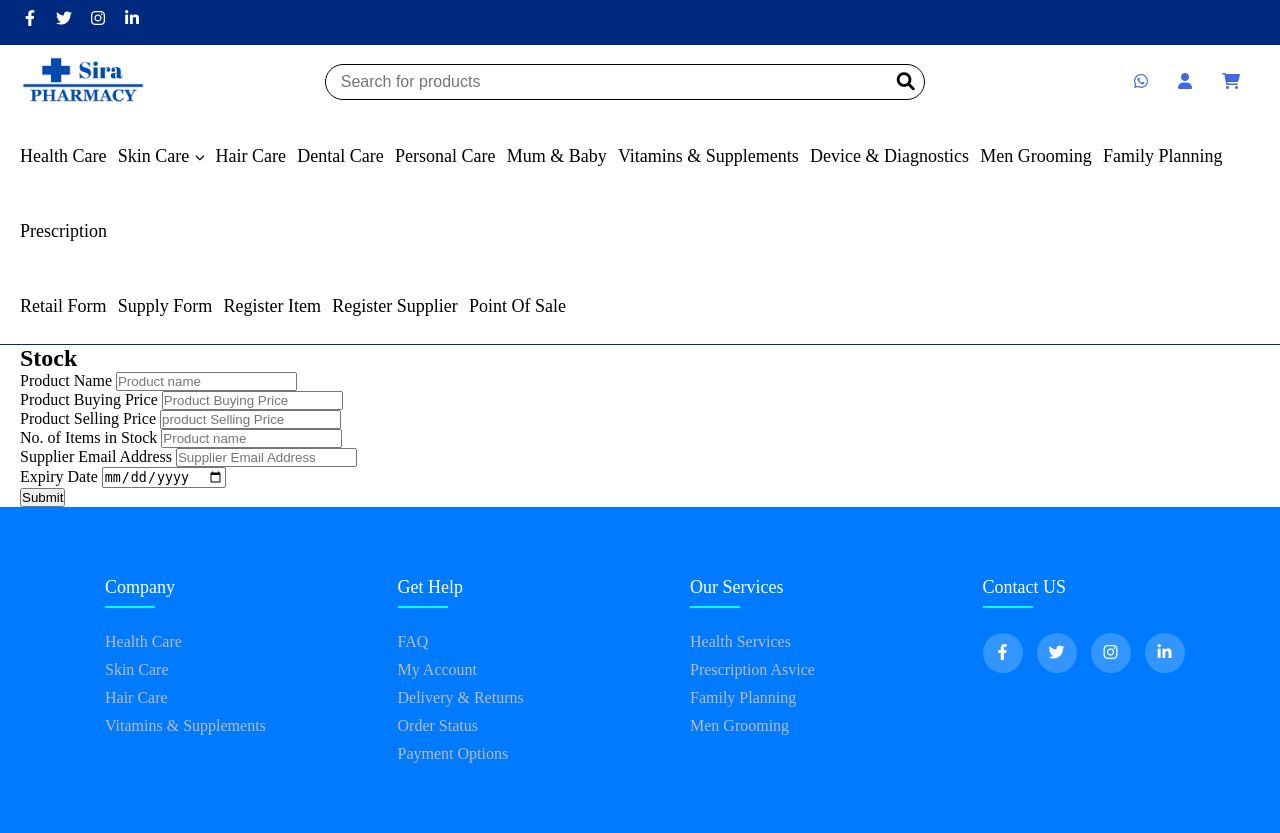
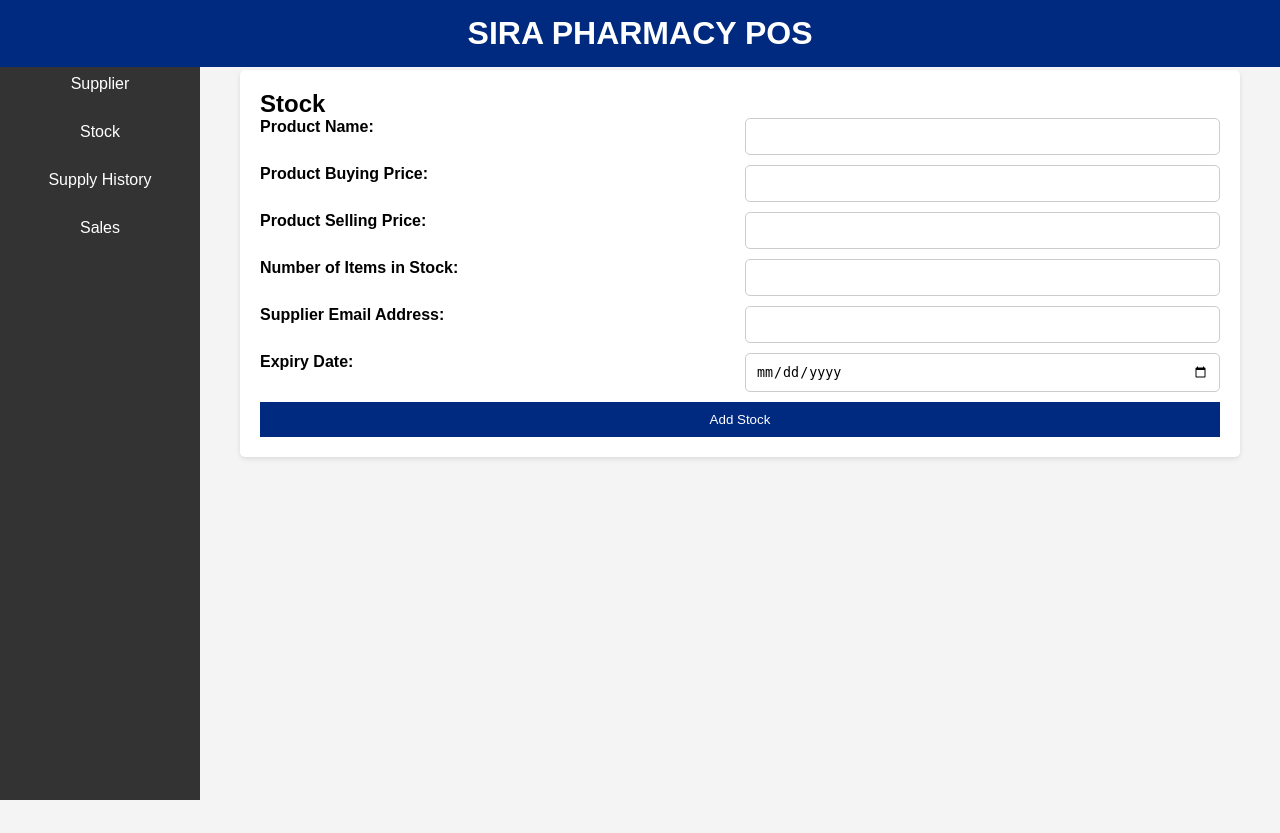
Before and after one commit to ChegeMicheal/sirapharm, a Flask app: page /stock in a window 1280 px wide. After the commit the page ends 800 px from the top, so only its background shows below. Run offline with Flask 3, Linux system fonts and the light colour scheme; some libraries are stand-ins or nearby versions.

Commit message:
dashboard pos

```diff
--- a/website/createdb.py
+++ b/website/createdb.py
@@ -3,7 +3,7 @@ import mysql.connector
 mydb = mysql.connector.connect(
     host="localhost",
     user="root",
-    passwd="MYSQLpassword24"
+    passwd="MYSQLpassword2024"
 )
 
 my_cursor = mydb.cursor()
--- a/website/models.py
+++ b/website/models.py
@@ -15,9 +15,9 @@ class User(db.Model, UserMixin):
         return '<Name %r>' % self.name
 
 
-class Footer_message(db.Model):
+class Supplier(db.Model):
     id= db.Column(db.Integer, primary_key = True)
     email = db.Column(db.String(150), nullable=False)
-    message = db.Column(db.String(10000), nullable=False)
-    visibility = db.Column(db.String(150))
+    supplierName = db.Column(db.String(150), nullable=False)
+    telephone = db.Column(db.String(10000), nullable=False)
     date_submitted = db.Column(db.DateTime, default=datetime.utcnow)
--- a/website/static/styles.css
+++ b/website/static/styles.css
@@ -4,6 +4,18 @@
   padding: 0;
   box-sizing: border-box;
   scroll-behavior: smooth;
+}
+
+.pos{
+  text-decoration: none;
+  color: white;
+  font-size: 1.2rem;
+  background-color: blue;
+  align-items: center;
+  border-radius: 10px;
+  height: auto;
+  padding: 0px 10px;
+  width: auto;
 }
 
 /* Header Styles */
--- a/website/templates/base.html
+++ b/website/templates/base.html
@@ -19,6 +19,7 @@
             <a href="#"><i class="fab fa-instagram"></i></a>
             <a href="#"><i class="fab fa-linkedin-in"></i></a>
         </div>
+        <a class="pos" href="/dashboard"> Point Of Sale</a><br>
     </div>
     <div class="main-bar">
         <div class="logo">
@@ -41,7 +42,7 @@
                 <div class="logo"><img src="{{ url_for('static', filename='images/sira logo.png') }}" height="80" width="120" alt="logo"></div>
                 <button type="button" class="close-menu-btn"></button>
               </div>
-            <ul>
+            <ul class="navigation-menu">
                 <li><a href="#">Health Care</a></li>
                 <li class="dropdown">
                   <a href="#">Skin Care</a>
@@ -63,17 +64,11 @@
                 <li><a href="#">Men Grooming</a></li>
                 <li><a href="#">Family Planning</a></li>
                 <li><a href="#">Prescription</a></li>
-                <br>                <li><a href="/retail">Retail form</a></li>
-                <li><a href="/supplyHistory">Supply form</a></li>
-                <li><a href="/stock">register item</a></li>
-                <li><a href="/supplier">register supplier</a></li>
-                <li><a href="/dashboard">Point Of Sale</a></li>
-                <br>
               </ul>
         </nav>
+
     </div>
   </header>
-
   {% block content %}
 
   {% endblock content %}
--- a/website/templates/dashboard.html
+++ b/website/templates/dashboard.html
@@ -1,10 +1,10 @@
 <!DOCTYPE html>
 <html lang="en">
   <head>
-    <meta charset="UTF-8">
-    <meta name="viewport" content="width=device-width, initial-scale=1.0">
+    <meta charset="UTF-8" />
+    <meta name="viewport" content="width=device-width, initial-scale=1.0" />
     <title>Pharmacy POS System</title>
-    <link rel="stylesheet" href="styles.css">
+    <link rel="stylesheet" href="styles.css" />
   </head>
   <body>
     <div class="container">
@@ -15,163 +15,76 @@
       <!-- Sidebar Menu -->
       <nav class="sidebar">
         <ul>
-                <li><a href="#" onclick="showSection('supplier')">Supplier</a></li>
-                <li><a href="#" onclick="showSection('stock')">Stock</a></li>
-                <li><a href="#" onclick="showSection('supply-history')">Supply History</a></li>
-                <li><a href="#" onclick="showSection('sales')">Sales</a></li>
+          <li>
+            <a href="/supplier" onclick="showSection('supplier')">Supplier</a>
+          </li>
+          <li><a href="/stock" onclick="showSection('stock')">Stock</a></li>
+          <li>
+            <a href="/supplyHistory" onclick="showSection('supply-history')"
+              >Supply History</a
+            >
+          </li>
+          <li><a href="/sales" onclick="showSection('sales')">Sales</a></li>
         </ul>
       </nav>
-
       <!-- Content Section -->
       <div class="content">
+        {% block content %}
         <!-- Supplier Management -->
         <section id="supplier" class="section">
-                <h2>Supplier</h2>
-                <form id="supplierForm">
-                    <label for="supplierEmail">Supplier Email Address:</label>
-                    <input type="email" id="supplierEmail" name="supplierEmail" required>
-
-                    <label for="supplierName">Supplier Name:</label>
-                    <input type="text" id="supplierName" name="supplierName" required>
-
-                    <label for="supplierTelephone">Telephone Number:</label>
-                    <input type="tel" id="supplierTelephone" name="supplierTelephone" required>
-
-                    <button type="submit">Add Supplier</button>
-                </form>
+          <h2>SIRA PHARMACY POINT OF SALE SYSTEM</h2>
         </section>
-
-            <!-- Stock Management -->
-            <section id="stock" class="section">
-                <h2>Stock</h2>
-                <form id="stockForm">
-                    <label for="productName">Product Name:</label>
-                    <input type="text" id="productName" name="productName" required>
-
-                    <label for="buyingPrice">Product Buying Price:</label>
-                    <input type="number" id="buyingPrice" name="buyingPrice" required>
-
-                    <label for="sellingPrice">Product Selling Price:</label>
-                    <input type="number" id="sellingPrice" name="sellingPrice" required>
-
-                    <label for="stockQuantity">Number of Items in Stock:</label>
-                    <input type="number" id="stockQuantity" name="stockQuantity" required>
-
-                    <label for="stockSupplierEmail">Supplier Email Address:</label>
-                    <input type="email" id="stockSupplierEmail" name="stockSupplierEmail" required>
-
-                    <label for="expiryDate">Expiry Date:</label>
-                    <input type="date" id="expiryDate" name="expiryDate" required>
-
-                    <button type="submit">Add Stock</button>
-                </form>
-            </section>
-
-            <!-- Supply History -->
-            <section id="supply-history" class="section">
-                <h2>Supply History</h2>
-                <form id="supplyHistoryForm">
-                    <label for="historyEmail">Email Address:</label>
-                    <input type="email" id="historyEmail" name="historyEmail" required>
-
-                    <label for="historyProduct">Product Name:</label>
-                    <input type="text" id="historyProduct" name="historyProduct" required>
-
-                    <label for="historyQuantity">Quantity:</label>
-                    <input type="number" id="historyQuantity" name="historyQuantity" required>
-
-                    <label for="historyUnitPrice">Unit Price:</label>
-                    <input type="number" id="historyUnitPrice" name="historyUnitPrice" required>
-
-                    <label for="historyExpiryDate">Expiry Date:</label>
-                    <input type="date" id="historyExpiryDate" name="historyExpiryDate" required>
-
-                    <button type="submit">Add Supply History</button>
-                </form>
-            </section>
-
-            <!-- Sales Management -->
-            <section id="sales" class="section">
-                <h2>Sales</h2>
-                <form id="salesForm">
-                    <label for="saleProductName">Product Name:</label>
-                    <input type="text" id="saleProductName" name="saleProductName" required>
-
-                    <label for="saleQuantity">Quantity:</label>
-                    <input type="number" id="saleQuantity" name="saleQuantity" required>
-
-                    <label for="saleUnitPrice">Unit Price:</label>
-                    <input type="number" id="saleUnitPrice" name="saleUnitPrice" required>
-
-                    <label for="paymentMode">Mode of Payment:</label>
-                    <select id="paymentMode" name="paymentMode" required>
-                        <option value="cash">Cash</option>
-                        <option value="credit">Mpesa</option>
-                    </select>
-
-                    <label for="customerName">Customer Name:</label>
-                    <input type="text" id="customerName" name="customerName" required>
-
-                    <button type="button" id="addSaleItemBtn">Add Item</button>
-                    <button type="button" id="generateSaleReceiptBtn">Generate Receipt</button>
-                </form>
-                <div id="saleItemList">
-                    <ul></ul>
-                </div>
-                <div id="saleReceipt">
-                    <!-- Receipt will be dynamically generated here -->
-                </div>
-                <button onclick="printSaleReceipt()">Print Receipt</button>
-            </section>
+        {% endblock content %}
       </div>
     </div>
 
-
-
     <script>
-
       /****** General POS Script File ******/
 
-        document.addEventListener('DOMContentLoaded', () => {
+      document.addEventListener("DOMContentLoaded", () => {
         // Attach showSection to the global window object
         window.showSection = (sectionId) => {
-        const sections = document.querySelectorAll('.section');
+          const sections = document.querySelectorAll(".section");
           sections.forEach((section) => {
-            section.style.display = 'none';
+            section.style.display = "block";
           });
-        document.getElementById(sectionId).style.display = 'block';
+          document.getElementById(sectionId).style.display = "block";
         };
 
-    showSection('supplier'); // Show supplier section by default
+        showSection("supplier"); // Show supplier section by default
 
-    const supplierForm = document.getElementById('supplierForm');
-    const stockForm = document.getElementById('stockForm');
-    const supplyHistoryForm = document.getElementById('supplyHistoryForm');
-    const salesForm = document.getElementById('salesForm');
-    const saleItemList = document.querySelector('#saleItemList ul');
-    const generateSaleReceiptBtn = document.getElementById('generateSaleReceiptBtn');
-    const saleReceiptDiv = document.getElementById('saleReceipt');
+        const supplierForm = document.getElementById("supplierForm");
+        const stockForm = document.getElementById("stockForm");
+        const supplyHistoryForm = document.getElementById("supplyHistoryForm");
+        const salesForm = document.getElementById("salesForm");
+        const saleItemList = document.querySelector("#saleItemList ul");
+        const generateSaleReceiptBtn = document.getElementById(
+          "generateSaleReceiptBtn"
+        );
+        const saleReceiptDiv = document.getElementById("saleReceipt");
 
         let saleItems = [];
         let totalSaleAmount = 0;
 
         // Handle supplier form submission
-    supplierForm.addEventListener('submit', (e) => {
+        supplierForm.addEventListener("submit", (e) => {
           e.preventDefault();
           const supplierEmail = supplierForm.supplierEmail.value;
           const supplierName = supplierForm.supplierName.value;
           const supplierTelephone = supplierForm.supplierTelephone.value;
 
           // Add logic to handle supplier data here
-        console.log(`Adding supplier: ${supplierName}, Email: ${supplierEmail}, Telephone: ${supplierTelephone}`);
+          console.log(
+            `Adding supplier: ${supplierName}, Email: ${supplierEmail}, Telephone: ${supplierTelephone}`
+          );
 
-        alert('Supplier added!');
+          alert("Supplier added!");
           // Clear form fields
           supplierForm.reset();
         });
 
         // Handle stock form submission
-    stockForm.addEventListener('submit', (e) => {
+        stockForm.addEventListener("submit", (e) => {
           e.preventDefault();
           const productName = stockForm.productName.value;
           const buyingPrice = parseFloat(stockForm.buyingPrice.value);
@@ -181,32 +94,43 @@
           const expiryDate = stockForm.expiryDate.value;
 
           // Add logic to handle stock data here
-        console.log(`Adding stock: ${productName}, Buying Price: ${buyingPrice}, Selling Price: ${sellingPrice}, Quantity: ${stockQuantity}, Supplier: ${supplierEmail}, Expiry Date: ${expiryDate}`);
+          console.log(
+            `Adding stock: ${productName}, Buying Price: ${buyingPrice}, Selling Price: ${sellingPrice}, Quantity: ${stockQuantity}, Supplier: ${supplierEmail}, Expiry Date: ${expiryDate}`
+          );
 
-        alert('Stock added!');
+          alert("Stock added!");
           // Clear form fields
           stockForm.reset();
         });
 
         // Handle supply history form submission
-    supplyHistoryForm.addEventListener('submit', (e) => {
+        supplyHistoryForm.addEventListener("submit", (e) => {
           e.preventDefault();
           const historyEmail = supplyHistoryForm.historyEmail.value;
           const historyProduct = supplyHistoryForm.historyProduct.value;
-        const historyQuantity = parseInt(supplyHistoryForm.historyQuantity.value, 10);
-        const historyUnitPrice = parseFloat(supplyHistoryForm.historyUnitPrice.value);
+          const historyQuantity = parseInt(
+            supplyHistoryForm.historyQuantity.value,
+            10
+          );
+          const historyUnitPrice = parseFloat(
+            supplyHistoryForm.historyUnitPrice.value
+          );
           const historyExpiryDate = supplyHistoryForm.historyExpiryDate.value;
 
           // Add logic to handle supply history data here
-        console.log(`Adding supply history: Email: ${historyEmail}, Product: ${historyProduct}, Quantity: ${historyQuantity}, Unit Price: ${historyUnitPrice}, Expiry Date: ${historyExpiryDate}`);
+          console.log(
+            `Adding supply history: Email: ${historyEmail}, Product: ${historyProduct}, Quantity: ${historyQuantity}, Unit Price: ${historyUnitPrice}, Expiry Date: ${historyExpiryDate}`
+          );
 
-        alert('Supply history added!');
+          alert("Supply history added!");
           // Clear form fields
           supplyHistoryForm.reset();
         });
 
         // Handle sales form submission and generate receipt
-    document.getElementById('addSaleItemBtn').addEventListener('click', () => {
+        document
+          .getElementById("addSaleItemBtn")
+          .addEventListener("click", () => {
             const product = salesForm.saleProductName.value;
             const quantity = parseInt(salesForm.saleQuantity.value, 10);
             const unitPrice = parseFloat(salesForm.saleUnitPrice.value);
@@ -218,45 +142,53 @@
                 product,
                 quantity,
                 unitPrice,
-                totalPrice: quantity * unitPrice
+                totalPrice: quantity * unitPrice,
               };
 
               saleItems.push(item);
               totalSaleAmount += item.totalPrice;
 
-            const listItem = document.createElement('li');
-            listItem.textContent = `${item.product} - ${item.quantity} @ ${item.unitPrice.toFixed(2)} each = ${item.totalPrice.toFixed(2)}`;
+              const listItem = document.createElement("li");
+              listItem.textContent = `${item.product} - ${
+                item.quantity
+              } @ ${item.unitPrice.toFixed(2)} each = ${item.totalPrice.toFixed(
+                2
+              )}`;
               saleItemList.appendChild(listItem);
 
               // Clear input fields after adding the item
-            salesForm.saleProductName.value = '';
-            salesForm.saleQuantity.value = '';
-            salesForm.saleUnitPrice.value = '';
-            salesForm.customerName.value = '';
+              salesForm.saleProductName.value = "";
+              salesForm.saleQuantity.value = "";
+              salesForm.saleUnitPrice.value = "";
+              salesForm.customerName.value = "";
             } else {
-            alert('Please fill out all fields with valid data.');
+              alert("Please fill out all fields with valid data.");
             }
           });
 
-    generateSaleReceiptBtn.addEventListener('click', () => {
-        saleReceiptDiv.innerHTML = ''; // Clear previous receipt
+        generateSaleReceiptBtn.addEventListener("click", () => {
+          saleReceiptDiv.innerHTML = ""; // Clear previous receipt
 
-        const receiptHeader = document.createElement('h3');
-        receiptHeader.textContent = 'Receipt';
+          const receiptHeader = document.createElement("h3");
+          receiptHeader.textContent = "Receipt";
           saleReceiptDiv.appendChild(receiptHeader);
 
-        const separator = document.createElement('div');
-        separator.classList.add('separator');
+          const separator = document.createElement("div");
+          separator.classList.add("separator");
           saleReceiptDiv.appendChild(separator);
 
-        saleItems.forEach(item => {
-            const receiptItem = document.createElement('p');
-            receiptItem.textContent = `${item.product} - ${item.quantity} @ ${item.unitPrice.toFixed(2)} each = ${item.totalPrice.toFixed(2)}`;
+          saleItems.forEach((item) => {
+            const receiptItem = document.createElement("p");
+            receiptItem.textContent = `${item.product} - ${
+              item.quantity
+            } @ ${item.unitPrice.toFixed(2)} each = ${item.totalPrice.toFixed(
+              2
+            )}`;
             saleReceiptDiv.appendChild(receiptItem);
           });
 
-        const totalSection = document.createElement('p');
-        totalSection.classList.add('total-section');
+          const totalSection = document.createElement("p");
+          totalSection.classList.add("total-section");
           totalSection.textContent = `Total: ${totalSaleAmount.toFixed(2)}`;
           saleReceiptDiv.appendChild(totalSection);
         });
@@ -264,20 +196,19 @@
         // Print receipt function
         window.printSaleReceipt = () => {
           const receiptContent = saleReceiptDiv.innerHTML;
-        const printWindow = window.open('', '', 'width=300,height=400'); // Adjust size for smaller receipts
-        printWindow.document.write('<html><head><title>Print Receipt</title></head><body>');
+          const printWindow = window.open("", "", "width=300,height=400"); // Adjust size for smaller receipts
+          printWindow.document.write(
+            "<html><head><title>Print Receipt</title></head><body>"
+          );
           printWindow.document.write(receiptContent);
-        printWindow.document.write('</body></html>');
+          printWindow.document.write("</body></html>");
           printWindow.document.close();
           printWindow.print();
         };
       });
 
-
       /****** General POS Script File ******/
     </script>
-
-
 
     <style>
       /****** General Styling ******/
@@ -365,7 +296,12 @@ label {
         font-weight: bold;
       }
 
-input[type="text"], input[type="number"], input[type="email"], input[type="tel"], input[type="date"], select {
+      input[type="text"],
+      input[type="number"],
+      input[type="email"],
+      input[type="tel"],
+      input[type="date"],
+      select {
         padding: 10px;
         border: 1px solid #ccc;
         border-radius: 5px;
@@ -427,8 +363,5 @@ button.print-btn {
 
       /****** General Styling ******/
     </style>
-
-
-
   </body>
 </html>
--- a/website/templates/stock.html
+++ b/website/templates/stock.html
@@ -1,42 +1,38 @@
-{% extends "base.html" %}
+{% extends "dashboard.html" %}
 
 { % block title % }
 <title>stock</title>
 { % endblock title % }
 
 {% block content %}
-<body>
-    <div class="container">
-        <form action="" method="post">
-            <h2>Stock</h2>
-            <div class="input-box">
-                <label for="prdName">Product Name</label>
-                <input type="text" placeholder="Product name" name="prdName" required>
-            </div>
-            <div class="input-box">
-                <label for="productBuyingPrice">Product Buying Price</label>
-                <input type="number" placeholder="Product Buying Price" name="productBuyingPrice" required>
-            </div>
-            <div class="input-box">
-                <label for="productSellingPrice">Product Selling Price</label>
-                <input type="number" placeholder="product Selling Price" name="productSellingPrice" required>
-            </div>
-            <div class="input-box">
-                <label for="noOfItemsInStock">No. of Items in Stock</label>
-                <input type="number" placeholder="Product name" name="noOfItemsInStock" required>
-            </div>
-            <div class="input-box">
-                <label for="supplierEmailAddress">Supplier Email Address</label>
-                <input type="email" placeholder="Supplier Email Address" name="supplierEmailAddress" required>
-            </div>
-            <div class="input-box">
-                <label for="expiryDate">Expiry Date</label>
-                <input type="date" id="expiryDate" name="expiryDate" required>
-            </div>
-            <div class="button-container">
-                <button type="submit">Submit</button>
-            </div>
-        </form>
-    </div>
-</body>
+<!-- Stock Management -->
+<section id="stock" class="section">
+  <h2>Stock</h2>
+  <form id="stockForm">
+    <label for="productName">Product Name:</label>
+    <input type="text" id="productName" name="productName" required />
+
+    <label for="buyingPrice">Product Buying Price:</label>
+    <input type="number" id="buyingPrice" name="buyingPrice" required />
+
+    <label for="sellingPrice">Product Selling Price:</label>
+    <input type="number" id="sellingPrice" name="sellingPrice" required />
+
+    <label for="stockQuantity">Number of Items in Stock:</label>
+    <input type="number" id="stockQuantity" name="stockQuantity" required />
+
+    <label for="stockSupplierEmail">Supplier Email Address:</label>
+    <input
+      type="email"
+      id="stockSupplierEmail"
+      name="stockSupplierEmail"
+      required
+    />
+
+    <label for="expiryDate">Expiry Date:</label>
+    <input type="date" id="expiryDate" name="expiryDate" required />
+
+    <button type="submit">Add Stock</button>
+  </form>
+</section>
 {% endblock content %}
```
Also changed, not shown: website/__init__.py (+4 -3 lines), website/auth.py (+35 -29 lines), website/templates/sales.html (added, +37 -0 lines), website/templates/supplier.html (+41 -22 lines), website/templates/supplyHistory.html (+40 -0 lines). Lines whose indentation alone changed are shown as unchanged.
